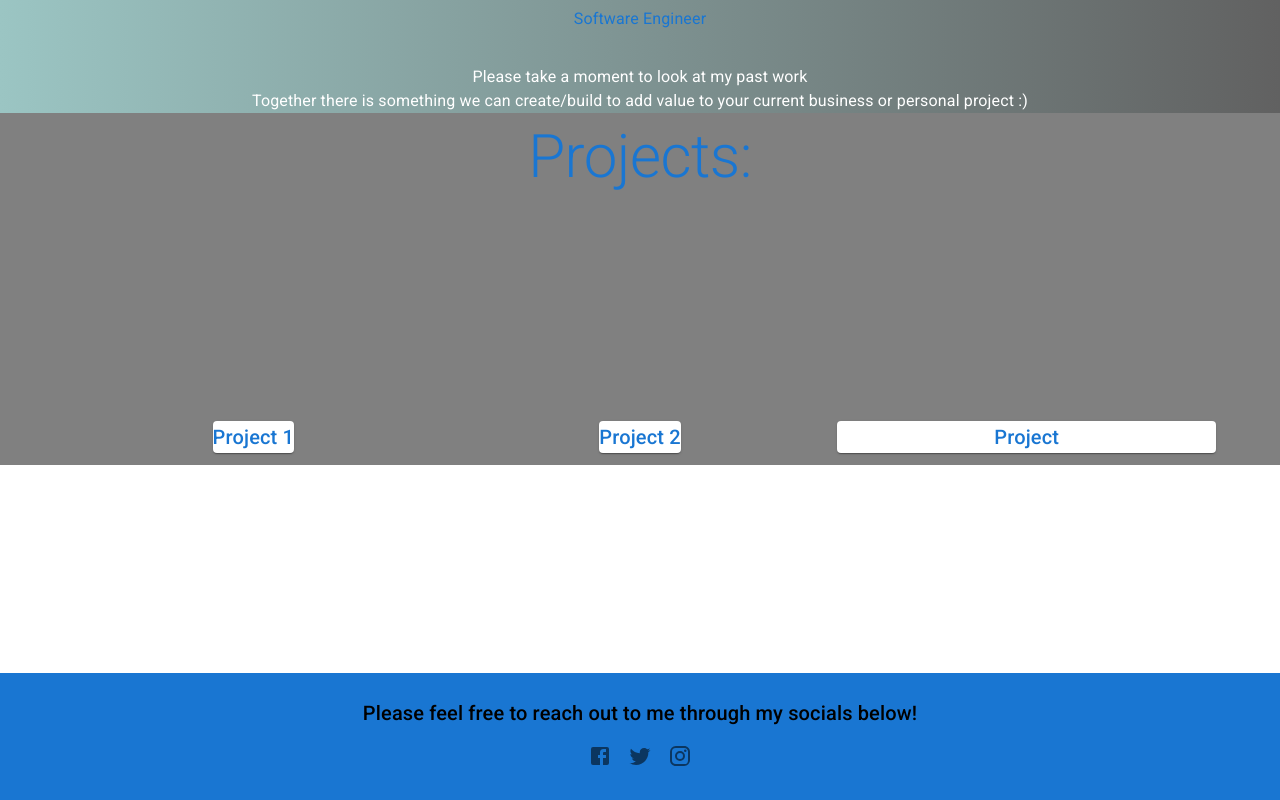
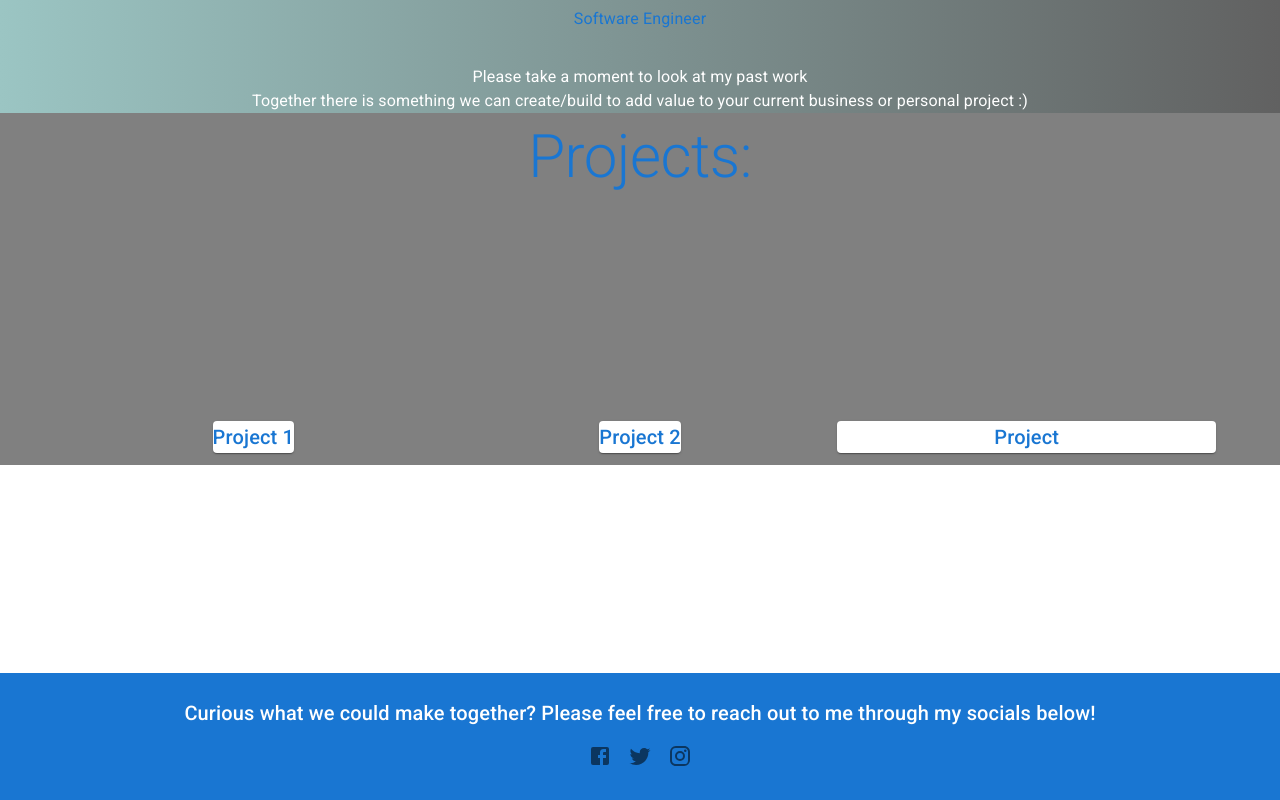
Before and after one commit to YugenFox/kaleb-day-portfolio-react, a React (Create React App) app: page / in a window 1280 px wide. Shown: the part 335-1135 px from the top of the page. Built offline with nearby package versions, Linux system fonts and the light colour scheme.

Commit message:
Contact text now white

```diff
--- a/src/Components/About.js
+++ b/src/Components/About.js
@@ -8,9 +8,10 @@ const About = () => {
         flexDirection: "column",
         alignItems: "center",
         justifyContent: "center",
+        color: "white" // set the text color to white, without color in typography would be white, but just because inheriting from parent Box component...maybe from Home's weird background style
       }}
     >
-      <Typography textAlign="center" variant="body1" color="Textprimary">
+      <Typography textAlign="center" variant="body1" >
         Please take a moment to look at my past work
         <br />
         Together there is something we can create/build to add value to your
--- a/src/Components/Contact.js
+++ b/src/Components/Contact.js
@@ -2,15 +2,22 @@ import Grid from "@mui/material/Grid";
 import Typography from "@mui/material/Typography";
 import Box from "@mui/material/Box";
 import Paper from "@mui/material/Paper";
-import { IconButton } from '@mui/material';
-import { Facebook, Twitter, Instagram } from '@mui/icons-material';
-
+import { IconButton } from "@mui/material";
+import { Facebook, Twitter, Instagram } from "@mui/icons-material";
 
 const Contact = () => {
   return (
-    <Box bgcolor="primary.main" py={3} px={2}>
-      <Typography variant="h6" align="center" gutterBottom>
-        Please feel free to reach out to me through my socials below!
+    <Box
+      bgcolor="primary.main"
+      py={3}
+      px={2}
+      sx={{
+        color: "white",
+      }}
+    >
+      <Typography variant="h6" align="center" color="Textprimary" gutterBottom>
+        Curious what we could make together? Please feel free to reach out to me
+        through my socials below!
       </Typography>
       <Box display="flex" justifyContent="center">
         <IconButton href="https://www.facebook.com/">
@@ -25,7 +32,7 @@ const Contact = () => {
       </Box>
     </Box>
   );
-}
+};
 export default Contact;
 
 /* const Contact = () => {
```
